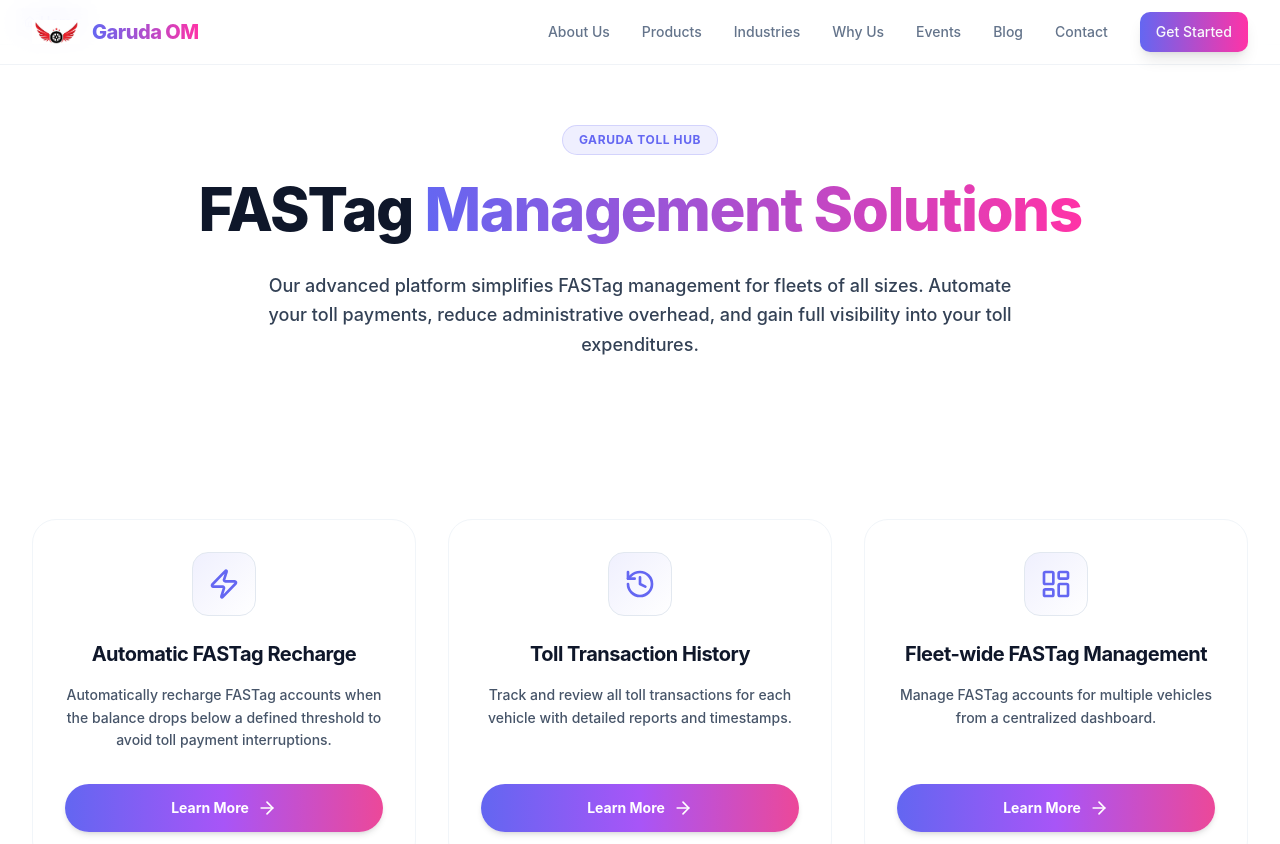
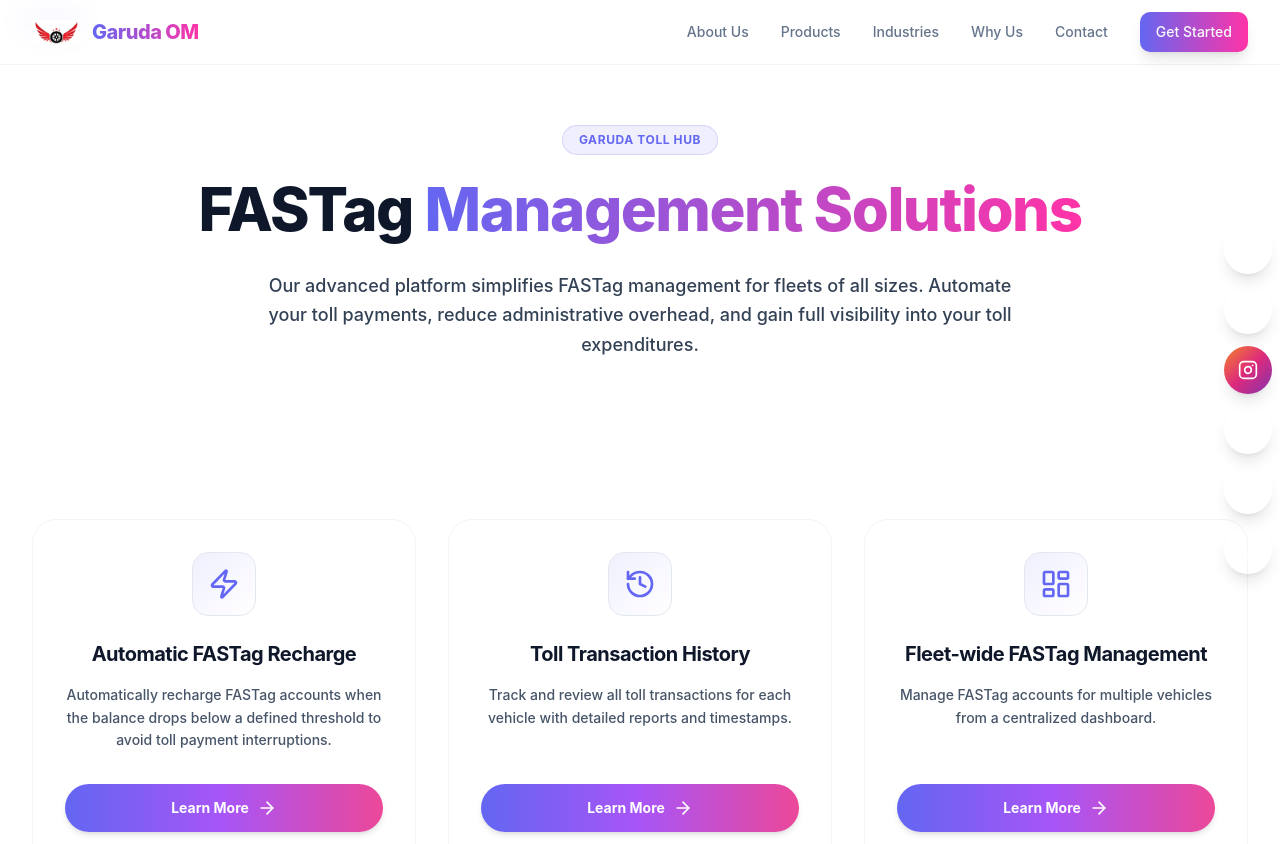
Before and after one commit to srilu396/Transetu-Garuda, a Next.js app: page /solutions/fastag-management in a window 1280 px wide. Shown: the top 844 px of the page. Built offline with nearby package versions, Linux system fonts and the light colour scheme.

Commit message:
added social icons fixed on the right

```diff
--- a/src/app/layout.tsx
+++ b/src/app/layout.tsx
@@ -1,6 +1,7 @@
 import type { Metadata } from "next";
 import localFont from "next/font/local";
 import "./globals.css";
+import SocialContactBar from "@/components/Layout/SocialContactBar";
 
 const geistSans = localFont({
   src: "./fonts/GeistVF.woff",
@@ -30,6 +31,7 @@
         className={`${geistSans.variable} ${geistMono.variable} antialiased`}
       >
         {children}
+        <SocialContactBar />
       </body>
     </html>
   );
--- a/src/components/Layout/Navbar.tsx
+++ b/src/components/Layout/Navbar.tsx
@@ -34,12 +34,6 @@
               </a>
               <a className="nav-link text-sm font-medium" href="/#why-us">
                 Why Us
-              </a>
-              <a className="nav-link text-sm font-medium" href="/events">
-                Events
-              </a>
-              <a className="nav-link text-sm font-medium" href="/blog">
-                Blog
               </a>
               <a className="nav-link text-sm font-medium" href="/#contact">
                 Contact
--- /dev/null
+++ b/src/components/Layout/SocialContactBar.tsx
@@ -0,0 +1,116 @@
+"use client";
+
+import React from "react";
+import {
+  Phone,
+  Mail,
+  Facebook,
+  Instagram,
+  Linkedin,
+} from "lucide-react";
+
+const PHONE = "+919849252434";
+const EMAIL = "info@garudatechnology.com";
+const WHATSAPP_URL = `https://wa.me/${PHONE.replace(/\D/g, "")}`;
+
+function WhatsAppIcon({
+  className,
+  ...props
+}: { className?: string; strokeWidth?: number }) {
+  return (
+    <svg
+      xmlns="http://www.w3.org/2000/svg"
+      viewBox="0 0 24 24"
+      fill="currentColor"
+      className={className}
+      {...props}
+    >
+      <path d="M17.472 14.382c-.297-.149-1.758-.867-2.03-.967-.273-.099-.471-.148-.67.15-.197.297-.767.966-.94 1.164-.173.199-.347.223-.644.075-.297-.15-1.255-.463-2.39-1.475-.883-.788-1.48-1.761-1.653-2.059-.173-.297-.018-.458.13-.606.134-.133.298-.347.446-.52.149-.174.198-.298.298-.497.099-.198.05-.371-.025-.52-.075-.149-.669-1.612-.916-2.207-.242-.579-.487-.5-.669-.51-.173-.008-.371-.01-.57-.01-.198 0-.52.074-.792.372-.272.297-1.04 1.016-1.04 2.479 0 1.462 1.065 2.875 1.213 3.074.149.198 2.096 3.2 5.077 4.487.709.306 1.262.489 1.694.625.712.227 1.36.195 1.871.118.571-.085 1.758-.719 2.006-1.413.248-.694.248-1.289.173-1.413-.074-.124-.272-.198-.57-.347m-5.421 7.403h-.004a9.87 9.87 0 01-5.031-1.378l-.361-.214-3.741.982.998-3.648-.235-.374a9.86 9.86 0 01-1.51-5.26c.001-5.45 4.436-9.884 9.888-9.884 2.64 0 5.122 1.03 6.988 2.898a9.825 9.825 0 012.893 6.994c-.003 5.45-4.437 9.884-9.885 9.884m8.413-18.297A11.815 11.815 0 0012.05 0C5.495 0 .16 5.335.157 11.892c0 2.096.547 4.142 1.588 5.945L.057 24l6.305-1.654a11.882 11.882 0 005.683 1.448h.005c6.554 0 11.89-5.335 11.893-11.893a11.821 11.821 0 00-3.48-8.413z" />
+    </svg>
+  );
+}
+
+const buttons = [
+  {
+    label: "WhatsApp",
+    href: WHATSAPP_URL,
+    icon: WhatsAppIcon,
+    bgColor: "#25D366",
+    external: true,
+  },
+  {
+    label: "Facebook",
+    href: "#",
+    icon: Facebook,
+    bgColor: "#1877F2",
+    external: true,
+  },
+  {
+    label: "Instagram",
+    href: "#",
+    icon: Instagram,
+    bgColor: "linear-gradient(135deg, #F58529, #DD2A7B, #8134AF)",
+    external: true,
+  },
+  {
+    label: "LinkedIn",
+    href: "#",
+    icon: Linkedin,
+    bgColor: "#0A66C2",
+    external: true,
+  },
+  {
+    label: "Email",
+    href: `mailto:${EMAIL}`,
+    icon: Mail,
+    bgColor: "#E53935",
+    external: false,
+  },
+  {
+    label: "Phone",
+    href: `tel:${PHONE}`,
+    icon: Phone,
+    bgColor: "#43A047",
+    external: false,
+  },
+];
+
+export default function SocialContactBar() {
+  return (
+    <aside
+      className="fixed right-0 top-1/2 -translate-y-1/2 z-50 flex flex-col gap-3 p-2"
+      aria-label="Social and contact links"
+    >
+      {buttons.map((item) => {
+        const Icon = item.icon;
+        const isGradient = item.bgColor.startsWith("linear-gradient");
+        return (
+          <div key={item.label} className="flex justify-end">
+            <a
+              href={item.href}
+              target={item.external ? "_blank" : undefined}
+              rel={item.external ? "noopener noreferrer" : undefined}
+              className="relative group block w-12 h-12 rounded-full flex items-center justify-center shadow-lg hover:scale-110 active:scale-95 transition-transform shrink-0"
+              style={{
+                backgroundColor: isGradient ? undefined : item.bgColor,
+                background: isGradient ? item.bgColor : undefined,
+              }}
+              aria-label={item.label}
+            >
+              <span
+                className="absolute left-0 top-1/2 px-2.5 py-1.5 rounded-md bg-secondary text-secondary-foreground text-sm font-medium whitespace-nowrap opacity-0 pointer-events-none group-hover:opacity-100 transition-opacity shadow-lg z-10"
+                style={{ transform: "translate(-100%, -50%) translateX(-16px)" }}
+                aria-hidden
+              >
+                {item.label}
+              </span>
+              <span className="inline-flex text-white [&_svg]:stroke-white">
+                <Icon className="w-5 h-5 shrink-0" strokeWidth={2} />
+              </span>
+            </a>
+          </div>
+        );
+      })}
+    </aside>
+  );
+}
```
